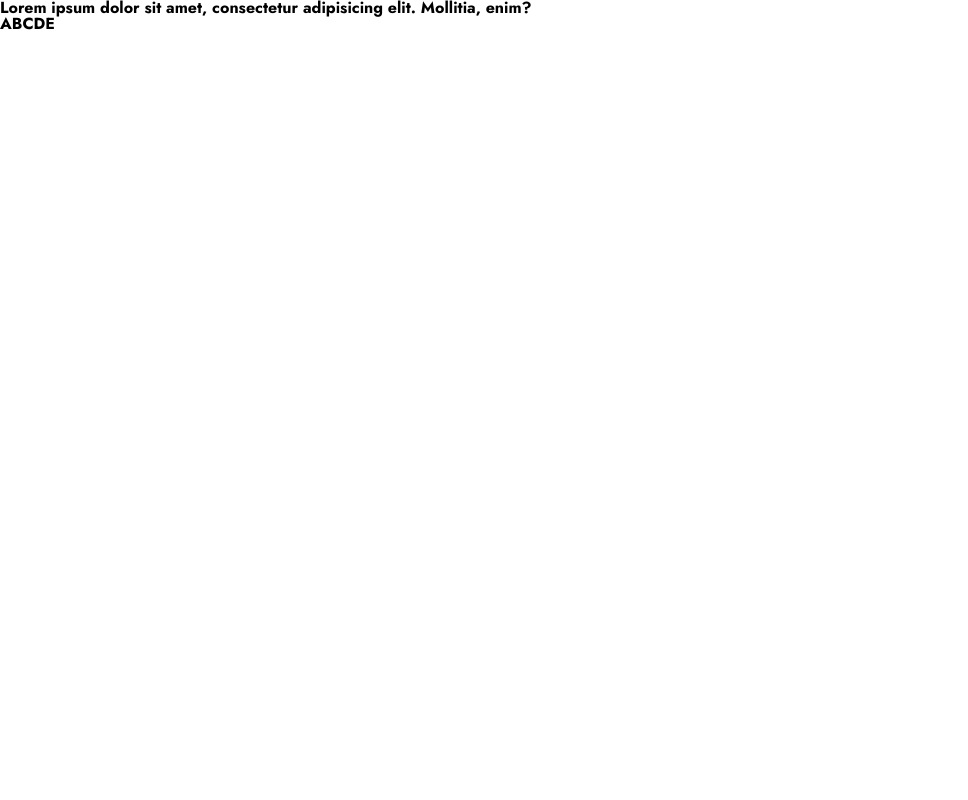
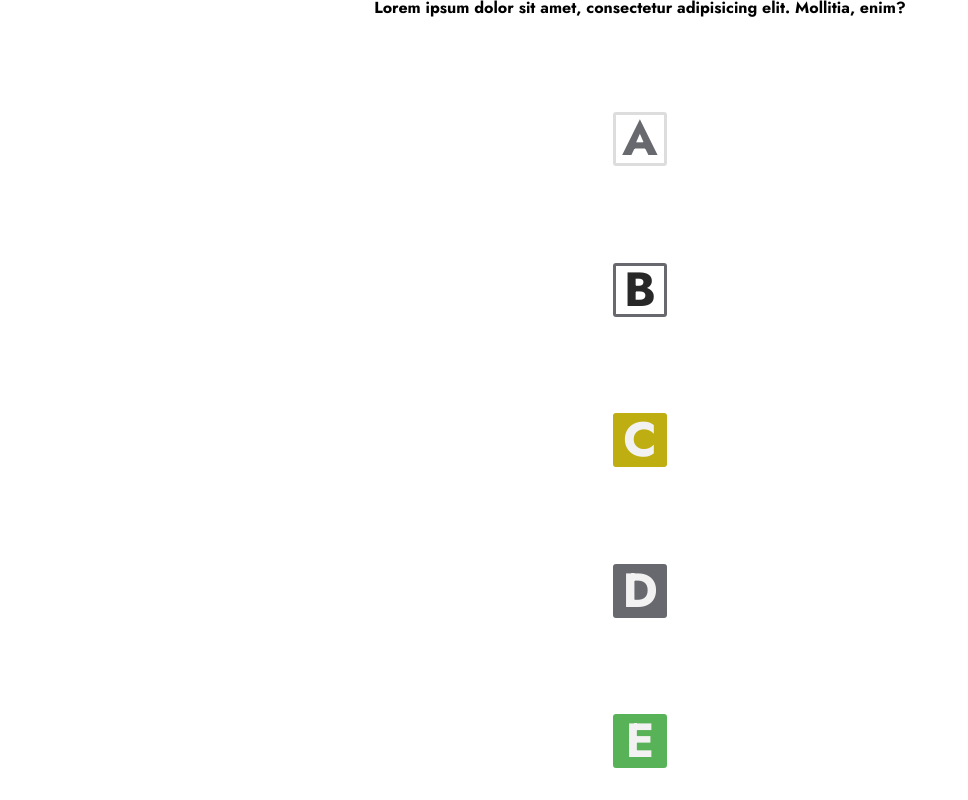
Before and after one commit to alexvarney/Reactle, a React (Create React App) app: page / in a window 1280 px wide. Shown: the whole page, without its empty margins (0-968 px from the left). Built offline with nearby package versions, Linux system fonts and the light colour scheme.

Commit message:
add styling

```diff
--- a/src/components/root/root.tsx
+++ b/src/components/root/root.tsx
@@ -1,3 +1,4 @@
+import "./style.css";
 import { Letter } from "../grid/letter";
 
 const Root = () => {
--- /dev/null
+++ b/src/components/root/style.css
@@ -0,0 +1,149 @@
+.container {
+  position: fixed;
+  top: 0;
+  bottom: 0;
+  left: 0;
+  right: 0;
+
+  box-sizing: border-box;
+
+  padding: 0 0 2rem 0;
+  display: flex;
+  flex-direction: column;
+
+  /* width: 100%;
+  height: 100vh; */
+
+  justify-content: space-between;
+  align-items: center;
+
+  --gray-dark: #282828;
+  --gray-med: #68696e;
+  --gray-light: #dddddd;
+  --light: #f2f2f2;
+  --green: #58b358;
+  --yellow: #bfae11;
+}
+
+header {
+  user-select: none;
+  width: 100%;
+  margin: 0;
+  padding: 1rem;
+  box-shadow: 0px 0px 30px -3px rgba(0, 0, 0, 0.1);
+  margin-bottom: 1rem;
+}
+
+header > h1 {
+  font-size: 2rem;
+  text-align: center;
+  text-transform: uppercase;
+  color: var(--gray-dark);
+}
+
+.main-grid {
+  height: 100%;
+  max-width: min(80vw, 32rem);
+  aspect-ratio: 5 / 6;
+  display: grid;
+  gap: 0.33rem;
+  align-content: center;
+}
+
+.word-row {
+  display: grid;
+  grid-template-columns: repeat(5, 1fr);
+  gap: 0.33rem;
+}
+
+.letter {
+  border: 3px solid var(--gray-light);
+  border-radius: 3px;
+
+  aspect-ratio: 1;
+  text-align: center;
+  justify-self: stretch;
+  vertical-align: middle;
+
+  display: flex;
+  align-items: center;
+  justify-content: center;
+  font-size: 3rem;
+  text-transform: uppercase;
+
+  color: var(--gray-med);
+  user-select: none;
+}
+
+.letter--current {
+  border: 3px solid var(--gray-med);
+  color: var(--gray-dark);
+
+  transition: all 0.2s;
+}
+
+.letter--valid {
+  color: var(--light);
+  background-color: var(--green);
+  border-color: var(--green);
+}
+.letter--misplace {
+  color: var(--light);
+  background-color: var(--yellow);
+  border-color: var(--yellow);
+}
+.letter--invalid {
+  color: var(--light);
+  background-color: var(--gray-med);
+  border-color: var(--gray-med);
+}
+
+.keyboard-container {
+  --gap: 0.33rem;
+
+  display: flex;
+  margin-top: 1rem;
+
+  flex-direction: column;
+  align-items: center;
+  gap: var(--gap);
+}
+
+.keyboard-row {
+  display: flex;
+  gap: var(--gap);
+}
+
+.keyboard-button {
+  --base-width: clamp(1.2rem, 6.25vw, 5rem);
+
+  font-family: "Jost", sans-serif;
+  text-transform: capitalize;
+  font-size: clamp(0.5rem, 3.2vw, 2rem);
+  padding: 1rem 0;
+  width: var(--base-width);
+  text-align: center;
+
+  background-color: var(--gray-light);
+  border: none;
+  border-radius: 0.25rem;
+  color: var(--gray-dark);
+  cursor: pointer;
+}
+
+.keyboard-button--long {
+  width: calc(var(--base-width) * 2);
+}
+
+.keyboard-button--valid {
+  background-color: var(--green);
+  color: var(--light);
+}
+.keyboard-button--misplace {
+  background-color: var(--yellow);
+  color: var(--light);
+}
+.keyboard-button--invalid {
+  background-color: var(--gray-med);
+  color: var(--light);
+}
```
